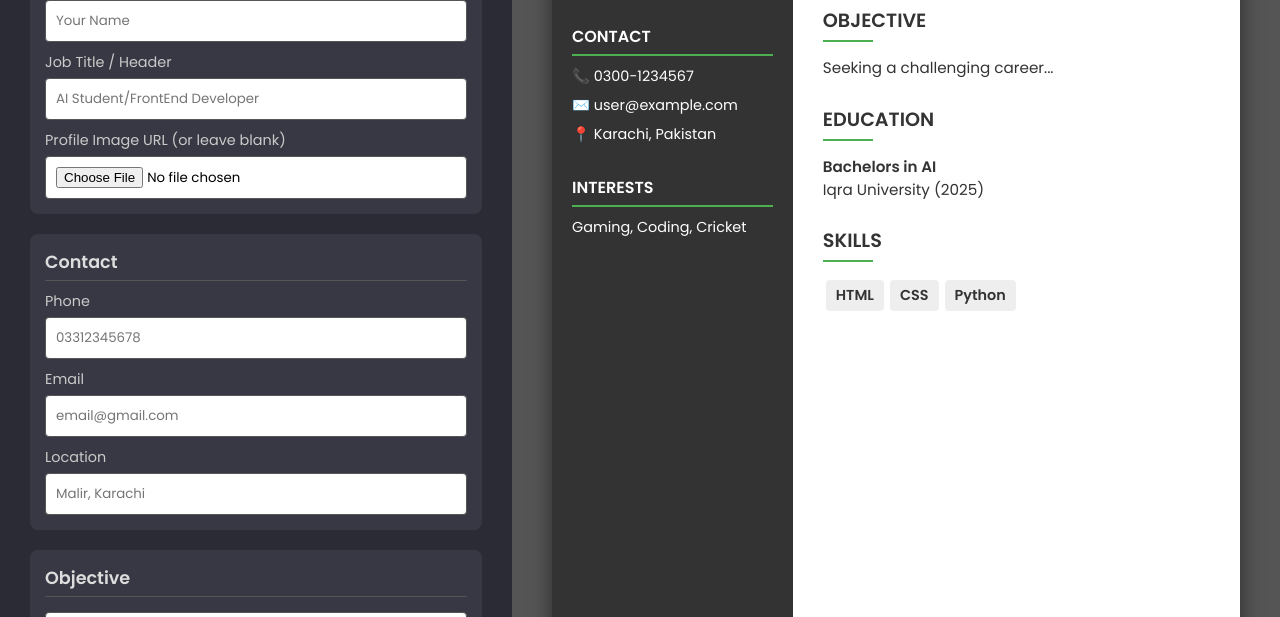
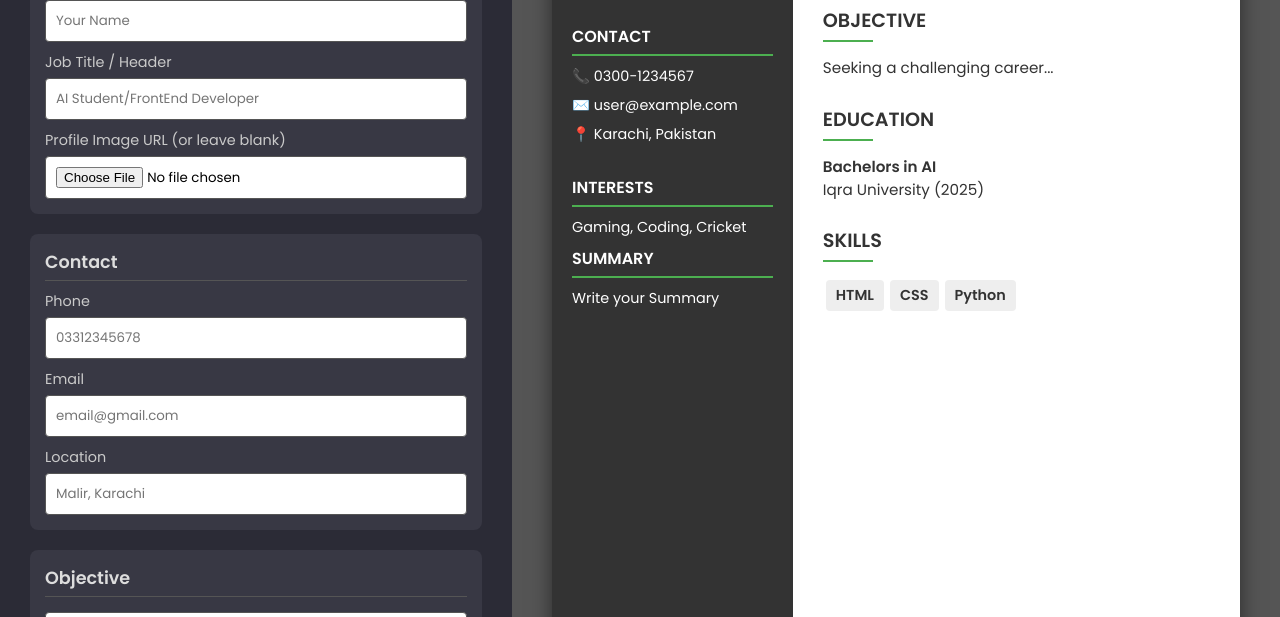
Before and after one commit to OwaisImran2005/Resume_Builder, a plain HTML site: page Code/index.html in a window 1280 px wide. Shown: the part 183-800 px from the top of the page. Drawn offline with Linux system fonts and the light colour scheme.

Commit message:
Update index.html

```diff
--- a/Code/index.html
+++ b/Code/index.html
@@ -78,6 +78,9 @@
                     <div class="section-box">
                         <h4>Interests</h4>
                         <p id="interestsDisplay">Gaming, Coding, Cricket</p>
+
+<h4>Summary</h4>
+                        <p id="interestsDisplay">Write your Summary</p>
                     </div>
                 </div>
 
```
